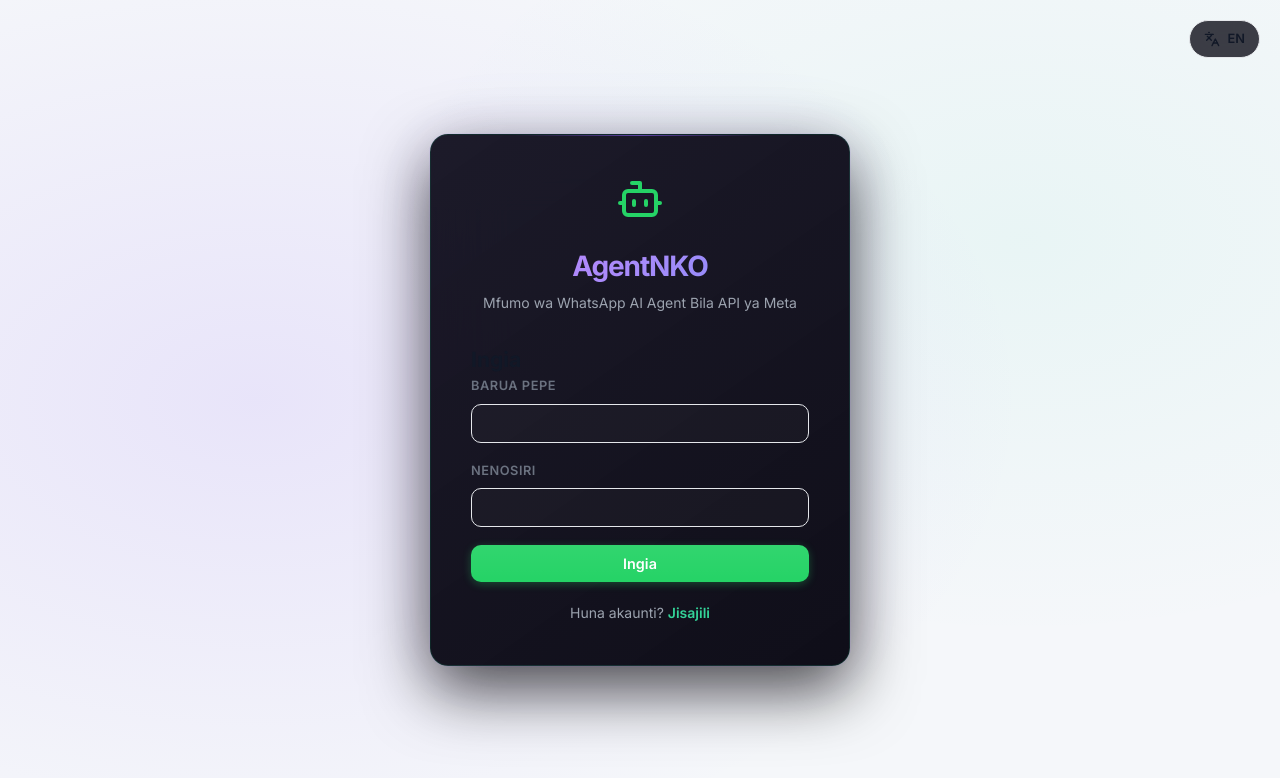
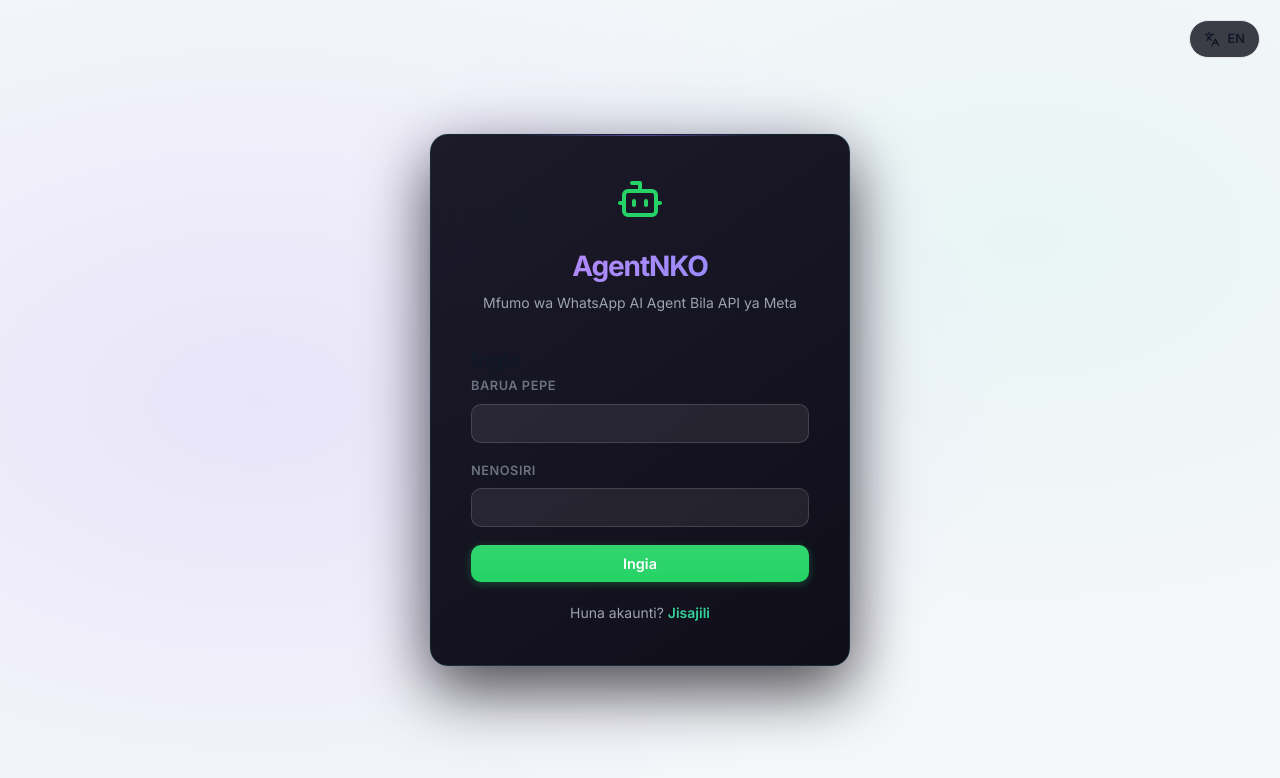
Before and after one commit to codeoba/agentnko, a React (Vite) app in the folder client/: page / in a window 1280 px wide. Shown: the top 778 px of the page. Built offline with nearby package versions, Linux system fonts and the light colour scheme.

Commit message:
fix: make login inputs and chat textarea text visible on dark backgrounds

```diff
--- a/client/src/index.css
+++ b/client/src/index.css
@@ -809,6 +809,28 @@ select option {
   z-index: 1;
 }
 
+/* Auth form input visibility fix */
+.auth-card input[type="email"],
+.auth-card input[type="password"],
+.auth-card input[type="text"] {
+  color: #f1f5f9 !important;
+  background: rgba(255,255,255,0.07) !important;
+  border: 1px solid rgba(255,255,255,0.15) !important;
+  caret-color: #a78bfa;
+}
+.auth-card input[type="email"]::placeholder,
+.auth-card input[type="password"]::placeholder,
+.auth-card input[type="text"]::placeholder {
+  color: rgba(255,255,255,0.3) !important;
+}
+.auth-card input[type="email"]:focus,
+.auth-card input[type="password"]:focus,
+.auth-card input[type="text"]:focus {
+  color: #ffffff !important;
+  background: rgba(139,92,246,0.1) !important;
+  border-color: rgba(139,92,246,0.5) !important;
+}
+
 .auth-card::before {
   content: '';
   position: absolute;
@@ -1232,11 +1254,12 @@ select option {
 .chat-input-bar input,
 .chat-textarea {
   flex-grow: 1;
-  background: rgba(255,255,255,0.03);
-  border: 1px solid var(--border-color);
+  background: rgba(255,255,255,0.07);
+  border: 1px solid rgba(255,255,255,0.15);
   border-radius: var(--radius-md);
   padding: 10px 14px;
-  color: var(--text-primary);
+  color: #f1f5f9;
+  caret-color: #a78bfa;
   font-family: var(--font-body);
   font-size: 0.875rem;
   outline: none;
@@ -1244,10 +1267,15 @@ select option {
   resize: none;
   width: 100%;
 }
+.chat-input-bar input::placeholder,
+.chat-textarea::placeholder {
+  color: rgba(255,255,255,0.35);
+}
 .chat-input-bar input:focus,
 .chat-textarea:focus {
-  border-color: rgba(139,92,246,0.4);
-  background: rgba(139,92,246,0.03);
+  border-color: rgba(139,92,246,0.5);
+  background: rgba(139,92,246,0.06);
+  color: #f8fafc;
 }
 
 .chat-toolbar { display: flex; justify-content: space-between; align-items: center; }
```
